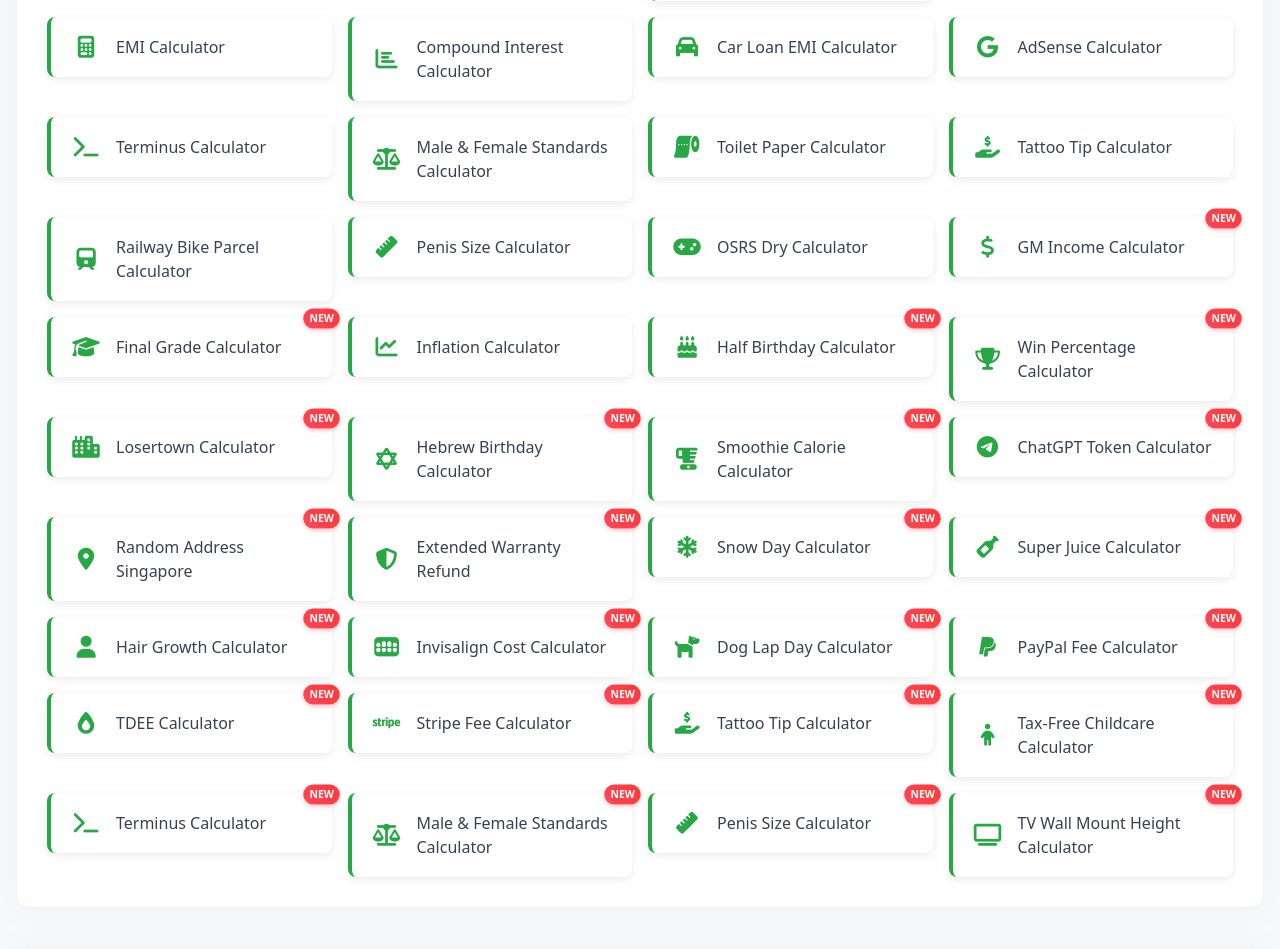
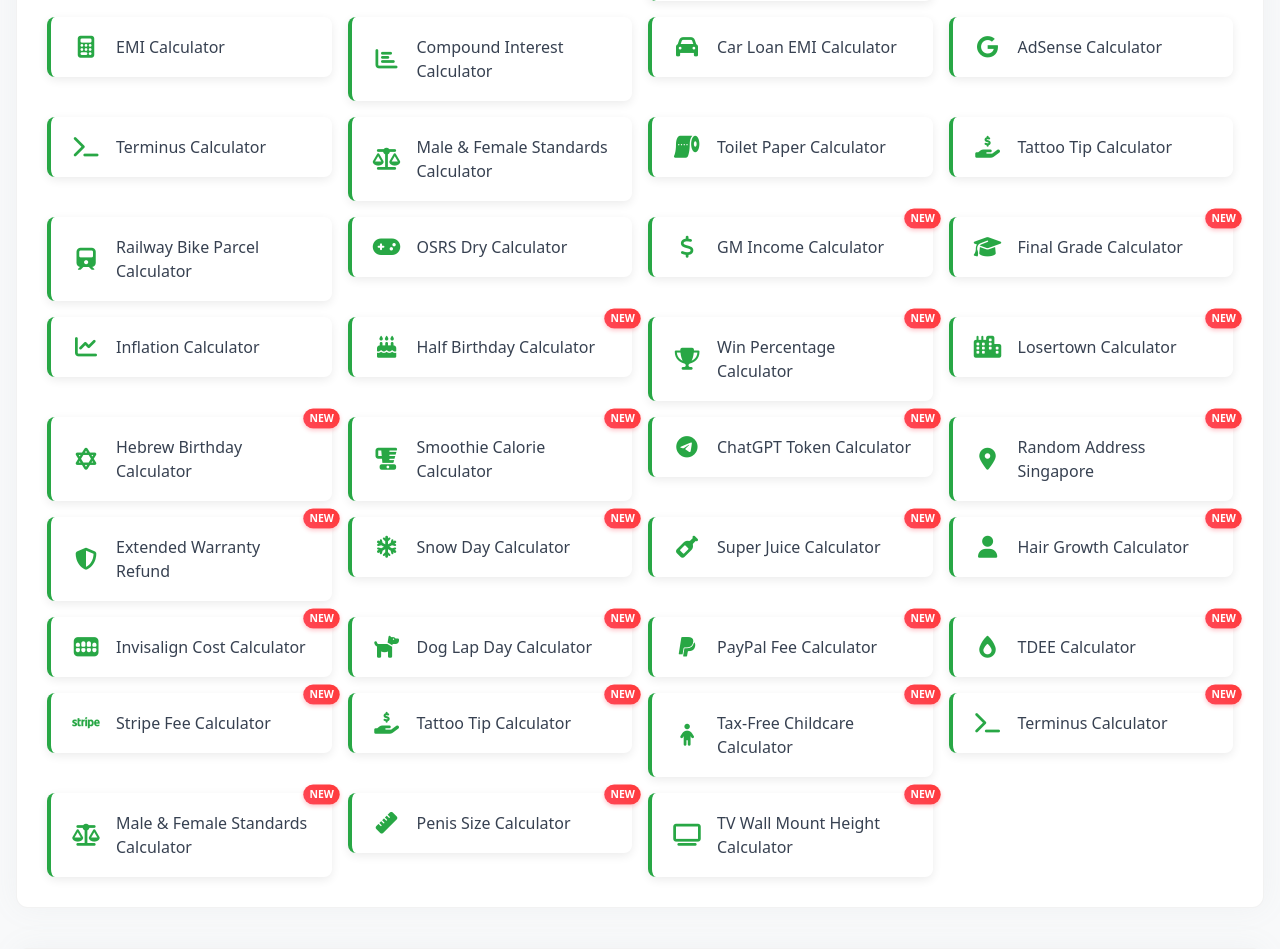
Before and after one commit to thiyagasivam/thiyagi-n, a PHP site: page /home.php in a window 1280 px wide. Shown: the part 1880-2829 px from the top of the page. Run offline with PHP 8.4, Linux system fonts and the light colour scheme; some libraries are stand-ins or nearby versions.

Commit message:
Remove Penis Size Calculator from Finance Tools section

```diff
--- a/home.php
+++ b/home.php
@@ -577,14 +577,7 @@
                         </div>
                     </a>
                 </div>
-                <div>
-                    <a href="https://www.thiyagi.com/penis-size-calculator" class="block no-underline">
-                        <div class="tool-card border-l-finance">
-                            <i class="fas fa-ruler text-finance"></i>
-                            <span class="font-medium text-gray-700">Penis Size Calculator</span>
-                        </div>
-                    </a>
-                </div>
+
                 <div>
                     <a href="https://www.thiyagi.com/osrs-dry-calculator" class="block no-underline">
                         <div class="tool-card border-l-finance">
```
